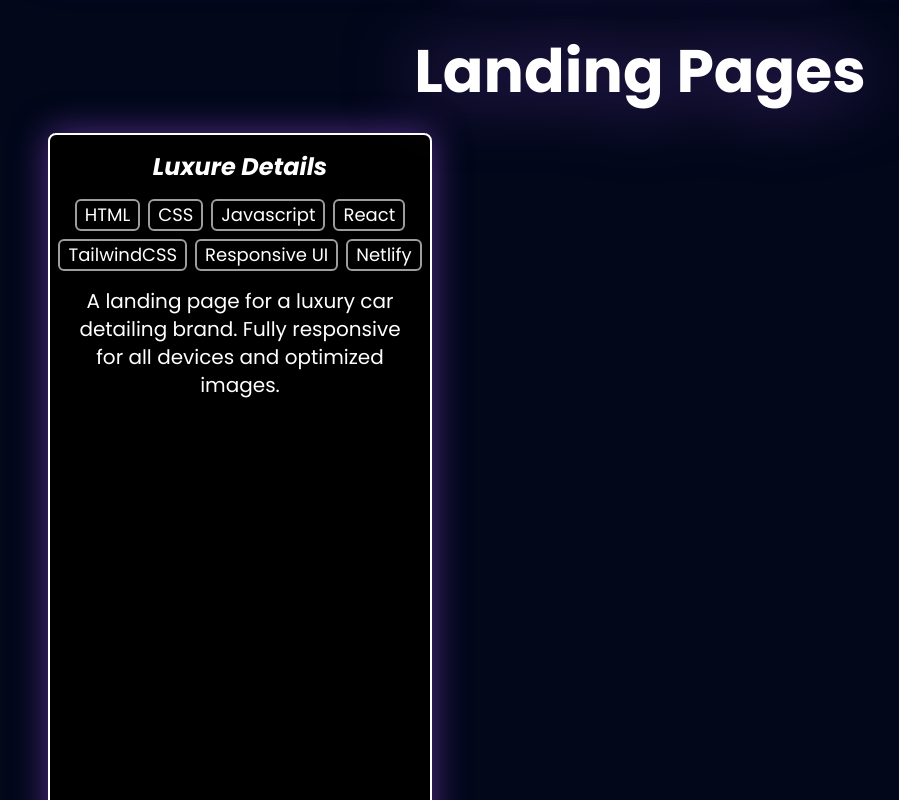
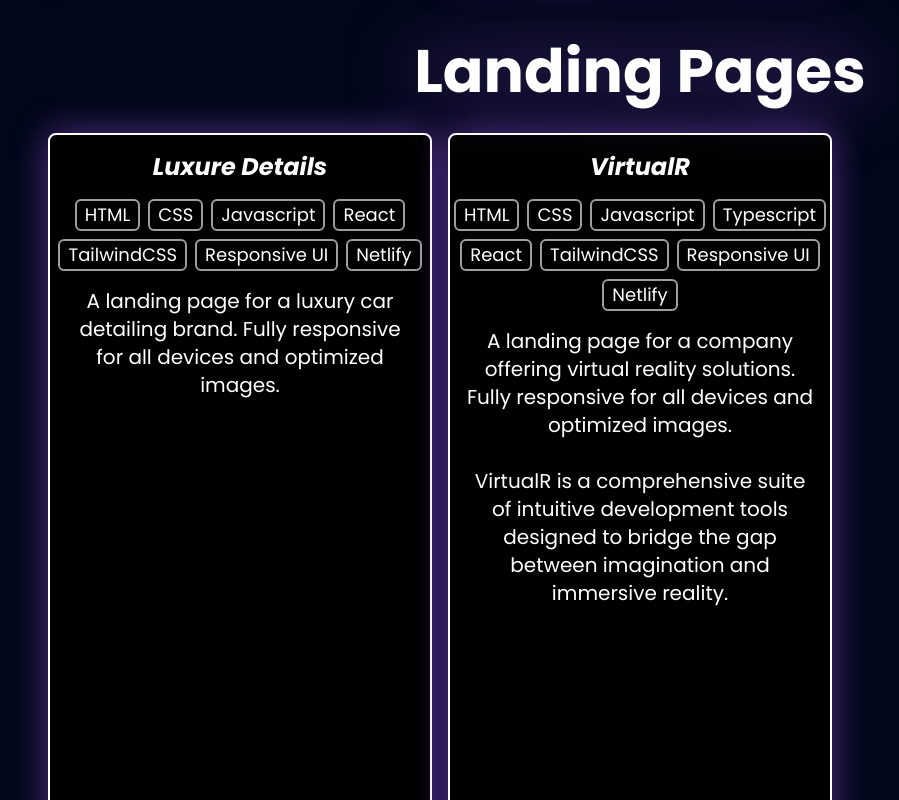
Before and after one commit to VictorMMartinezJr/Personal-Portfolio, a React (Vite) app in the folder frontend/personal-portfolio-frontend/: page / in a window 1280 px wide. Shown: the part 3580-4380 px from the top of the page, without its empty margins (0-899 px from the left). Built offline with nearby package versions, Linux system fonts and the light colour scheme.

Commit message:
feat(ui): add virtualR landing page project

```diff
--- a/frontend/personal-portfolio-frontend/src/components/Projects/LandingPages.jsx
+++ b/frontend/personal-portfolio-frontend/src/components/Projects/LandingPages.jsx
@@ -1,6 +1,6 @@
-import React from 'react'
+import React from "react";
 import SectionTitle from "../SectionTitle.jsx";
-import {appsData, landingPagesData} from "./projectsData.js";
+import { appsData, landingPagesData } from "./projectsData.js";
 import Project from "./Project.jsx";
 
 const LandingPages = () => {
@@ -11,9 +11,11 @@
       className="h-auto flex flex-col justify-center items-center px-4 mt-12 xl:text-left xl:px-12 2xl:px-16"
     >
       <SectionTitle title="Landing Pages" />
-            <div className="flex flex-col justify-center items-center md:grid md:grid-cols-2 md:gap-4 xl:grid-cols-3">
-                {landingPagesData.map(({name, skills, description, imgSrc, demoLink, GitHub}) => (
-                    <Project key={name}
+      <div className="flex flex-col justify-center items-center whitespace-pre-line md:grid md:grid-cols-2 md:gap-4 xl:grid-cols-3">
+        {landingPagesData.map(
+          ({ name, skills, description, imgSrc, demoLink, GitHub }) => (
+            <Project
+              key={name}
               name={name}
               skills={skills}
               description={description}
@@ -21,9 +23,10 @@
               demoLink={demoLink}
               GHLink={GitHub}
             />
-                ))}
+          ),
+        )}
       </div>
     </section>
   );
 };
-export default LandingPages
+export default LandingPages;
--- a/frontend/personal-portfolio-frontend/src/components/Projects/projectsData.js
+++ b/frontend/personal-portfolio-frontend/src/components/Projects/projectsData.js
@@ -1,6 +1,7 @@
 import navaid from "../../assets/navaid.png";
 import echosphere from "../../assets/echosphere.png";
 import luxureDetails from "../../assets/luxuredetails.png";
+import virtualR from "../../assets/virtualR.png";
 import nexa from "../../assets/nexa.png";
 
 const appsData = [
@@ -84,6 +85,24 @@
     GitHub: "https://github.com/VictorMMartinezJr/LuxureDetails",
     demoLink: "https://luxuredetails-v1.netlify.app",
   },
+  {
+    name: "VirtualR",
+    skills: [
+      "HTML",
+      "CSS",
+      "Javascript",
+      "Typescript",
+      "React",
+      "TailwindCSS",
+      "Responsive UI",
+      "Netlify",
+    ],
+    imgSrc: virtualR,
+    description:
+      "A landing page for a company offering virtual reality solutions. Fully responsive for all devices and optimized images.\n\nVirtualR is a comprehensive suite of intuitive development tools designed to bridge the gap between imagination and immersive reality.",
+    GitHub: "https://github.com/VictorMMartinezJr/VirtualR",
+    demoLink: "https://virtualr-v1.netlify.app/",
+  },
 ];
 
 export { appsData, landingPagesData };
```
Also changed, not shown: frontend/personal-portfolio-frontend/src/assets/virtualR.png (added). Lines whose indentation alone changed are shown as unchanged.
